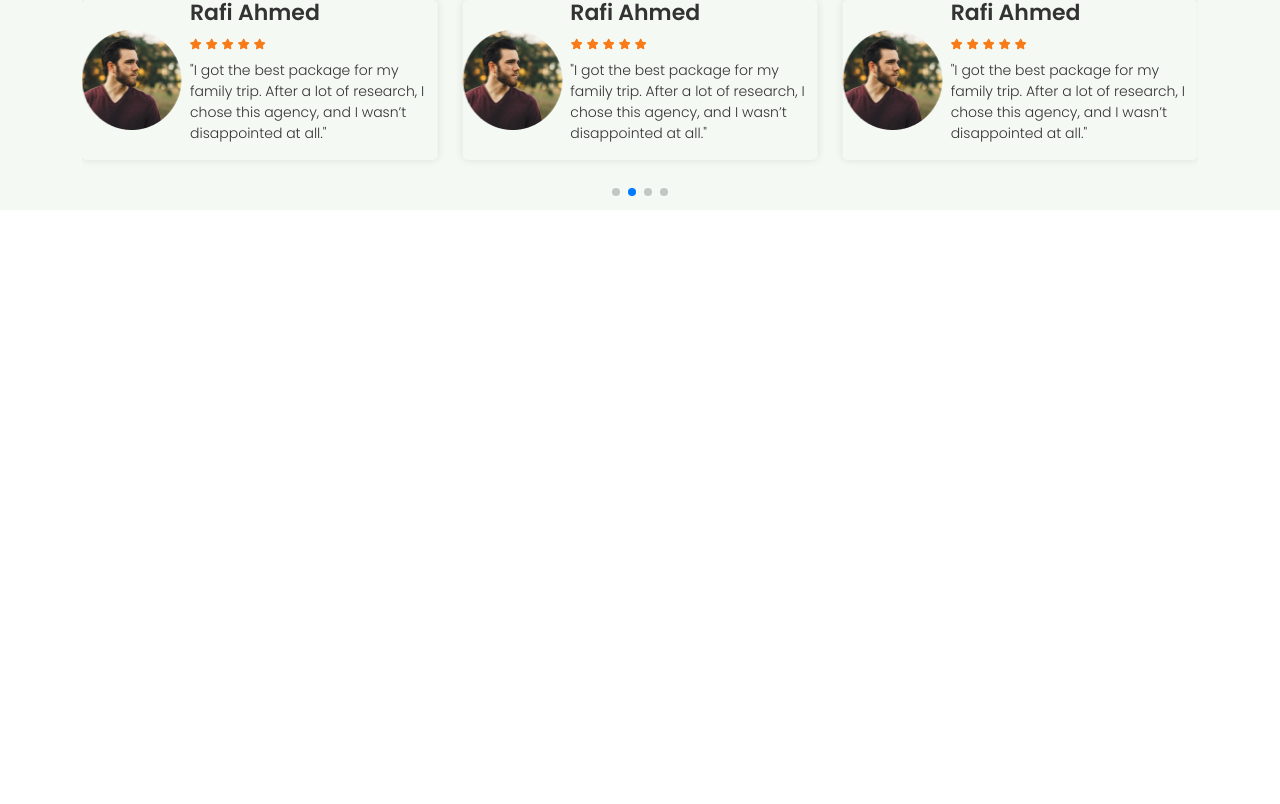
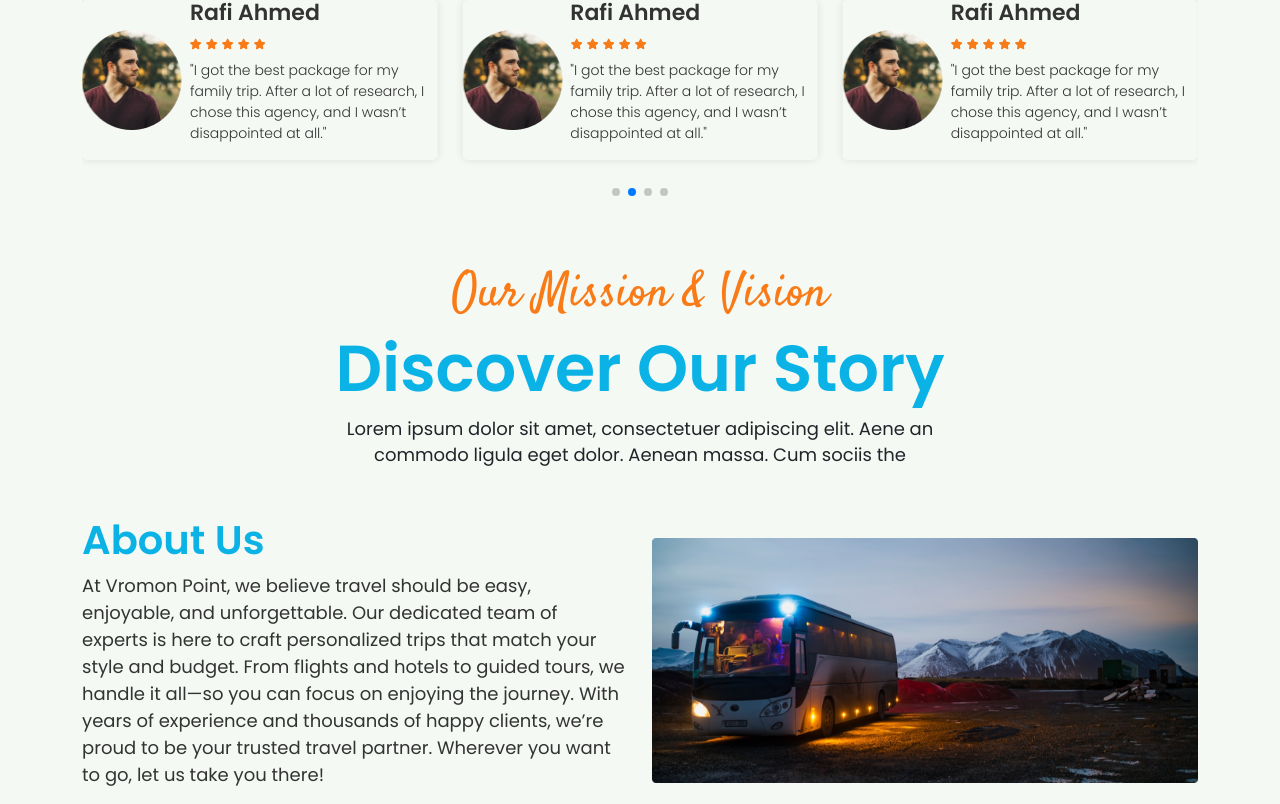
Before and after one commit to Md-Naim-Howlader/Vromon_Point, a React (Vite) app: page / in a window 1280 px wide. Shown: the part 3649-4453 px from the top of the page. Before the commit the page ends 3859 px from the top, so only its background shows below. Built offline with nearby package versions, Linux system fonts and the light colour scheme; no server answers.

Commit message:
added Vision and mision section

```diff
--- /dev/null
+++ b/src/components/VisionMission.jsx
@@ -0,0 +1,39 @@
+import React from "react";
+
+const VisionMission = () => {
+  return (
+    <section className="bg-default pt-5">
+      <div className="container">
+        <div className="section-title">
+          <span className="title-info text-warning">Our Mission & Vision</span>
+          <h2 className="title-heading text-primary">Discover Our Story</h2>
+          <p className="title-paragraph text-dark">
+            Lorem ipsum dolor sit amet, consectetuer adipiscing elit. Aene an
+            commodo ligula eget dolor. Aenean massa. Cum sociis the
+          </p>
+        </div>
+        <div className="row mt-5 align-items-center">
+          <div className="col-lg-6">
+            <div className="mini-title">
+              <h2>About Us</h2>
+              <p>
+                At Vromon Point, we believe travel should be easy, enjoyable,
+                and unforgettable. Our dedicated team of experts is here to
+                craft personalized trips that match your style and budget. From
+                flights and hotels to guided tours, we handle it all—so you can
+                focus on enjoying the journey. With years of experience and
+                thousands of happy clients, we’re proud to be your trusted
+                travel partner. Wherever you want to go, let us take you there!
+              </p>
+            </div>
+          </div>
+          <div className="col-lg-6 mt-4 mt-lg-0">
+            <img src="/images/bus.png" alt="bus image" />
+          </div>
+        </div>
+      </div>
+    </section>
+  );
+};
+
+export default VisionMission;
--- a/src/index.css
+++ b/src/index.css
@@ -31,6 +31,20 @@
 }
 .icon {
   font-size: 20px;
+}
+.mini-title h2 {
+  color: #0ab2e5;
+  font-family: var(--font-poppins);
+  font-size: 40px;
+  font-weight: 600;
+  text-transform: capitalize;
+}
+.mini-title p {
+  color: #333;
+  font-family: var(--font-poppins);
+  font-size: 18px;
+  font-weight: 400;
+  line-height: 27px;
 }
 .loader {
   width: 40px;
--- a/src/pages/Home.jsx
+++ b/src/pages/Home.jsx
@@ -3,6 +3,7 @@ import Hero from "../components/Hero";
 import SearchDestinations from "../components/SearchDestinations";
 import GetReady from "../components/GetReady";
 import TravelReview from "../components/TravelReview";
+import VisionMission from "../components/VisionMission";
 
 const Home = () => {
   return (
@@ -14,6 +15,7 @@ const Home = () => {
       <Destination />
       <GetReady />
       <TravelReview />
+      <VisionMission />
     </>
   );
 };
```
Also changed, not shown: public/images/bus.png (added).
